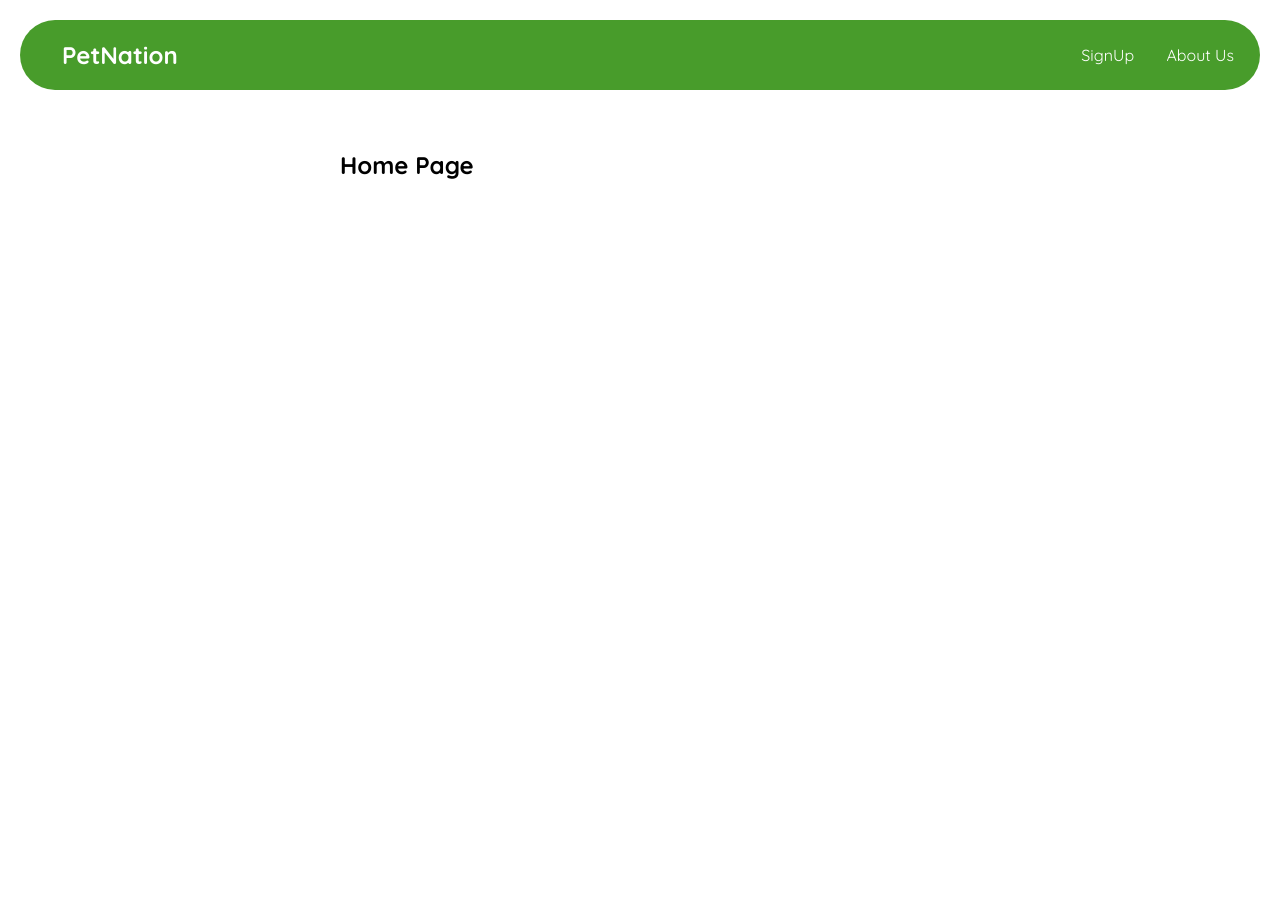
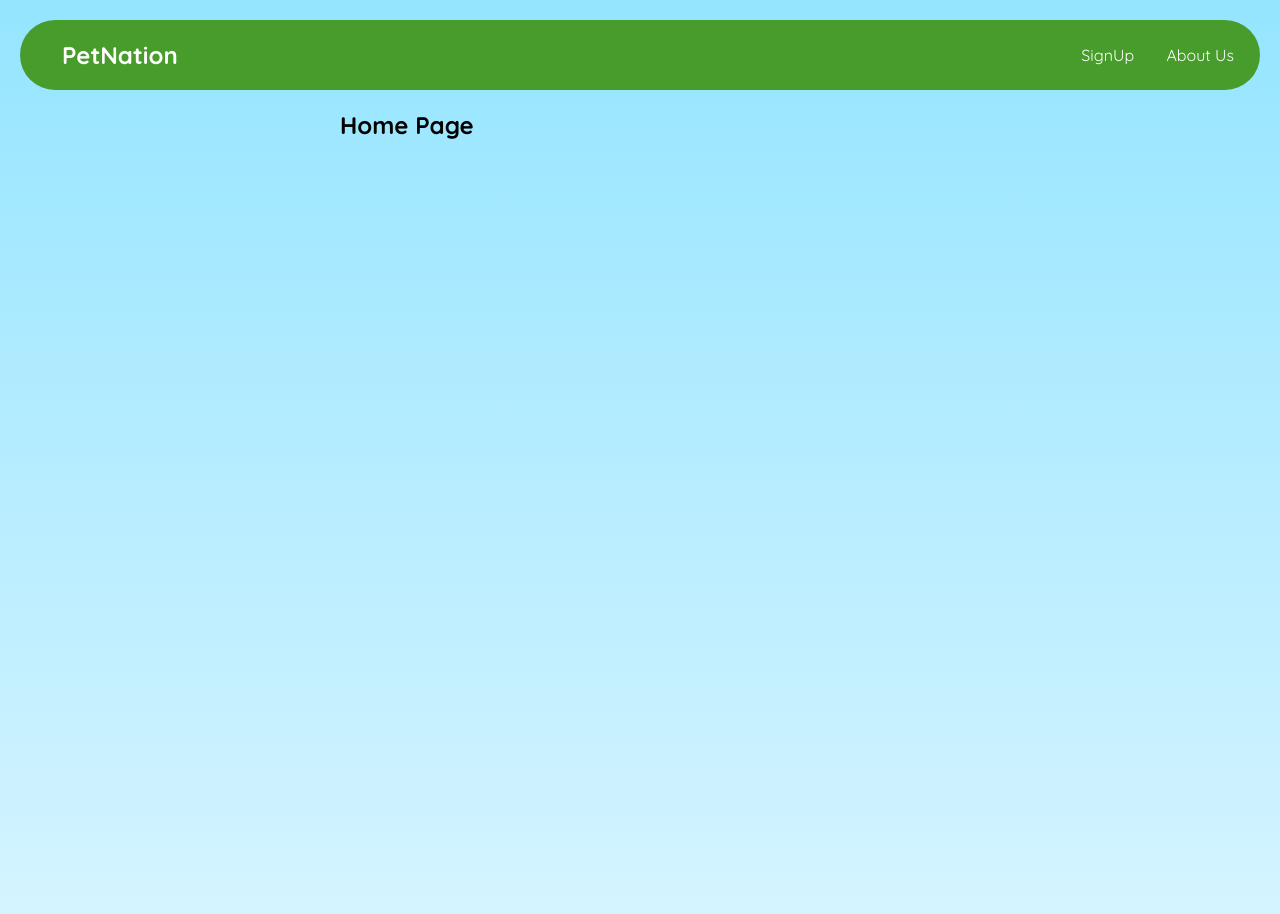
Before and after one commit to jedopie/PetNation_PP1, a React (Vite) app: page / in a window 1280 px wide. Shown: the top 914 px of the page. Before the commit the page ends 800 px from the top, so only its background shows below. Built offline with nearby package versions, Linux system fonts and the light colour scheme.

Commit message:
Linear gradient background colour created

```diff
--- a/src/App.css
+++ b/src/App.css
@@ -0,0 +1,12 @@
+@import url("https://fonts.googleapis.com/css2?family=Quicksand:wght@300;400;500;600;700&display=swap");
+
+* {
+  margin: 0;
+  font-family: "Quicksand";
+  color: #000000;
+}
+.App {
+  background-image: linear-gradient(#95e5ff, #def6ff);
+  height: 1000px;
+  padding-top: 50px;
+}
--- a/src/App.tsx
+++ b/src/App.tsx
@@ -2,6 +2,7 @@
 import "./App.css";
 import Home from "./Home";
 import Navbar from "./Navbar";
+import "./App.css";
 
 function App() {
   const [count, setCount] = useState(0);
--- a/src/Navbar.css
+++ b/src/Navbar.css
@@ -1,24 +1,32 @@
 @import url("https://fonts.googleapis.com/css2?family=Quicksand:wght@300;400;500;600;700&display=swap");
-
-* {
+body {
   margin: 0;
-  font-family: "Quicksand";
-  color: #000000;
 }
 .navbar {
   padding: 20px;
   display: flex;
   align-items: center;
   max-width: 1200px;
-  margin: 20px auto;
+  margin: auto;
   background-color: #489c2b;
   border-radius: 50px;
+  transform: translateY(20px);
+  position: fixed;
+  top: 0;
+  left: 0;
+  right: 0;
+}
+.navbar div {
+  font-family: "Quicksand";
+  color: #ffffff;
+  background-color: #489c2b;
 }
 .navbar h1 {
   cursor: pointer;
   margin-right: auto;
   font-family: "Quicksand";
-  color: #FFFFFF;
+  color: #ffffff;
+  background-color: #489c2b;
 }
 .navbar .links {
   margin-left: auto;
@@ -28,7 +36,8 @@
   text-decoration: none;
   padding: 6px;
   font-family: "Quicksand";
-  color: #FFFFFF;
+  color: #ffffff;
+  background-color: #489c2b;
 }
 .navbar a:hover {
   color: #ef8e61;
```
